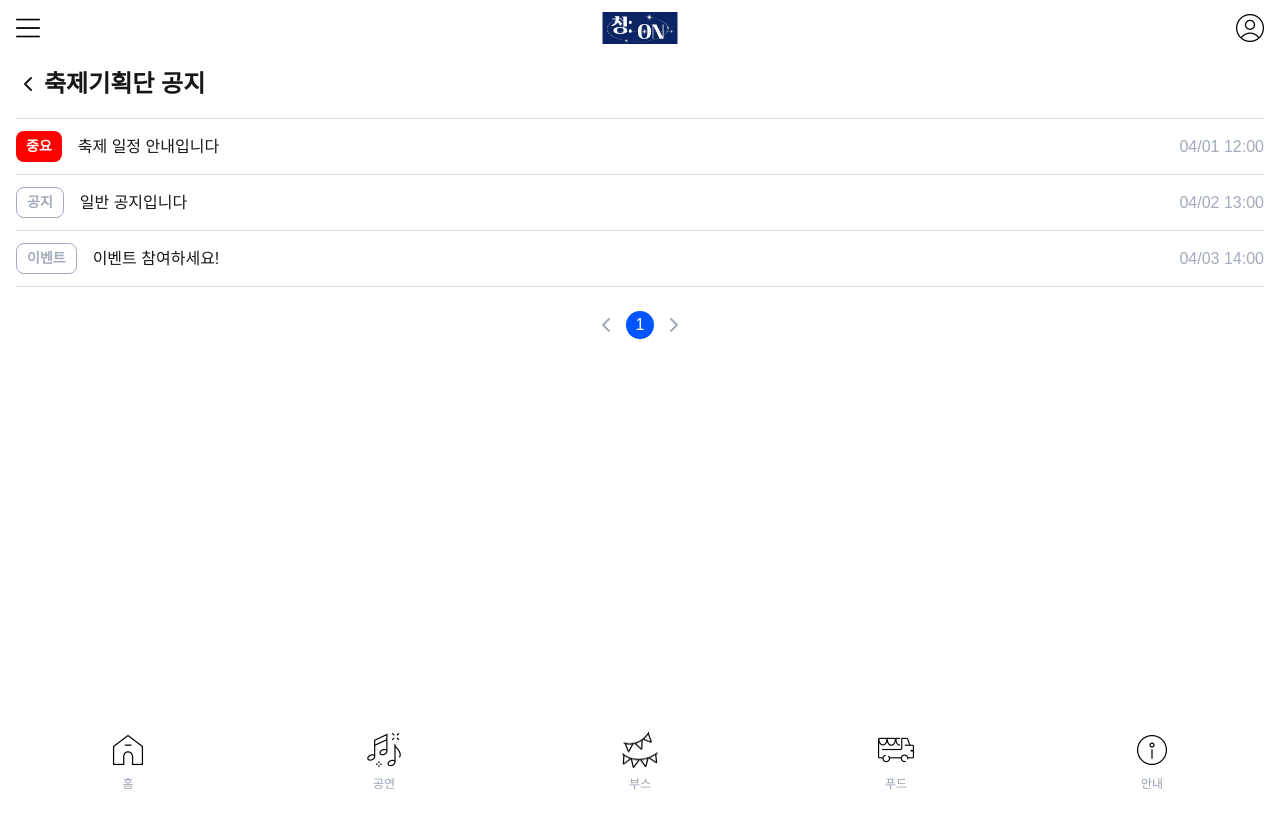
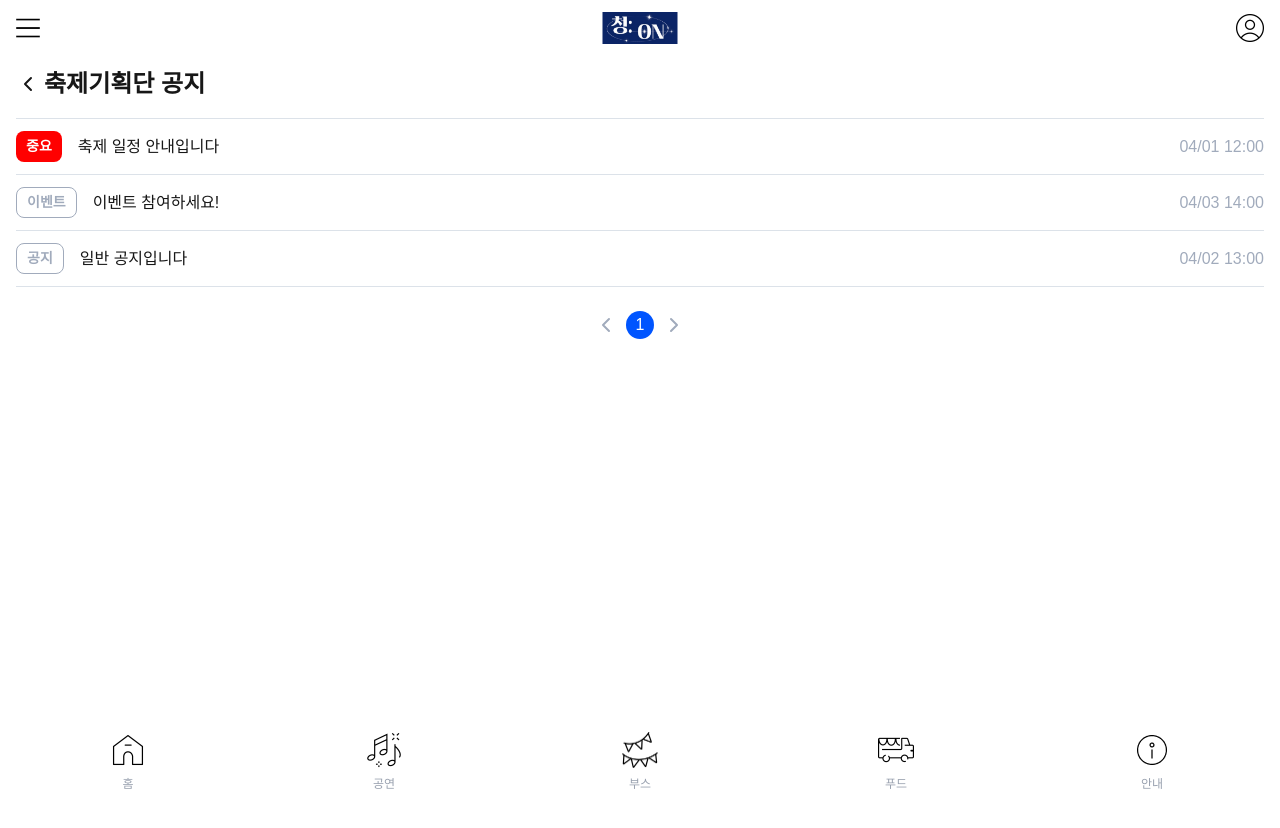
Before and after one commit to LUCAUS-Likelion14th/FrontEnd, a Next.js app: page /info/notice in a window 1280 px wide. Shown: the top 828 px of the page. Built offline with nearby package versions, Linux system fonts and the light colour scheme.

Commit message:
feat: 중요 공지 상단 고정 및 공지 목록 최신순 정렬 기능 추가

```diff
--- a/app/info/notice/page.tsx
+++ b/app/info/notice/page.tsx
@@ -9,8 +9,15 @@ import usePagination from "@/hooks/usePagination";
 const ITEMS_PER_PAGE = 10;
 
 export default function NoticePage() {
+  const sortedNotices = [...notices].sort((a, b) => {
+    if (a.category === "important" && b.category !== "important") return -1;
+    if (a.category !== "important" && b.category === "important") return 1;
+
+    return new Date(b.date).getTime() - new Date(a.date).getTime();
+  });
+
   const { page, setPage, totalPages, currentData } = usePagination(
-    notices,
+    sortedNotices,
     ITEMS_PER_PAGE,
   );
 
```
